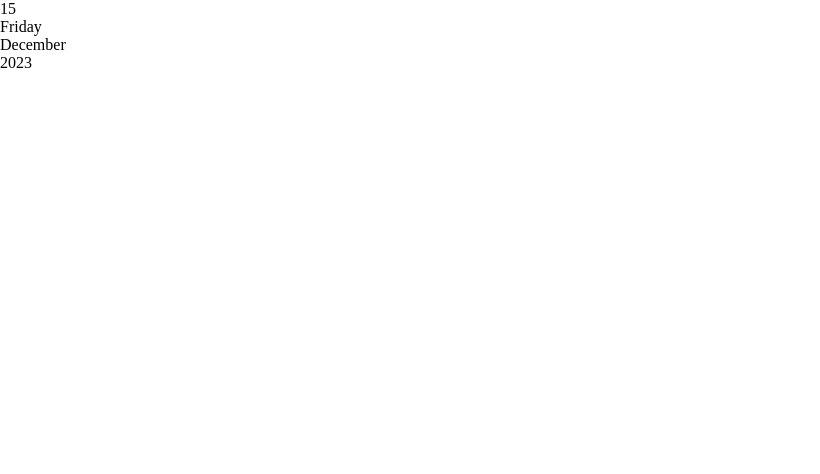
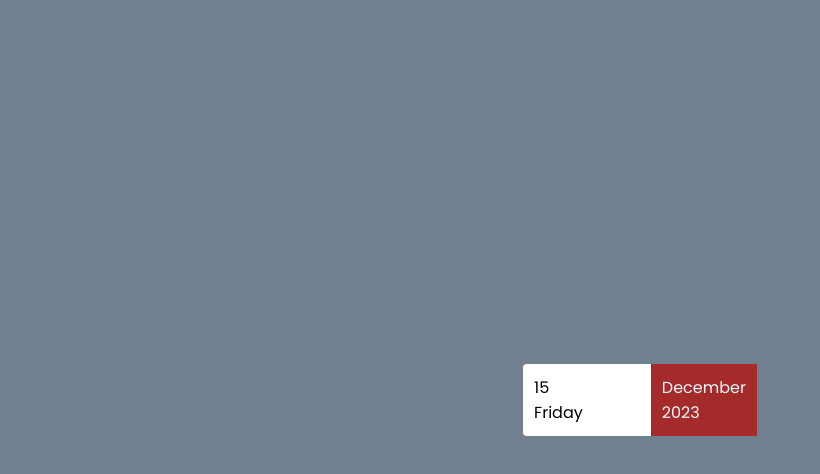
Before and after one commit to harreson-lima/calendar, a plain HTML site: page index.html in a window 1280 px wide. Shown: the whole page, without its empty margins (0-820 px from the left). Drawn offline with Linux system fonts and the light colour scheme.

Commit message:
update style.css

```diff
--- a/css/style.css
+++ b/css/style.css
@@ -1,6 +1,34 @@
+@import url('https://fonts.googleapis.com/css2?family=Poppins:ital,wght@0,200;0,400;1,500&display=swap');
 
 * {
   padding: 0;
   margin: 0;
   box-sizing: border-box;
 }
+
+body {
+  font-family: 'Poppins', sans-serif;
+  min-height: 100svh;
+  background-color: slategray;
+  padding: 1.3rem;
+  display: flex;
+  justify-content: center;
+  align-items: center;
+}
+
+.wrapper {
+  background-color: white;
+  border-radius: 4px;
+  display: grid;
+  grid-template-columns: 1.2fr 1fr;
+}
+
+.year-month {
+  background-color: brown;
+  padding: 0.7rem;
+  color: aliceblue;
+}
+
+.day {
+  padding: 0.7rem;
+}
```
